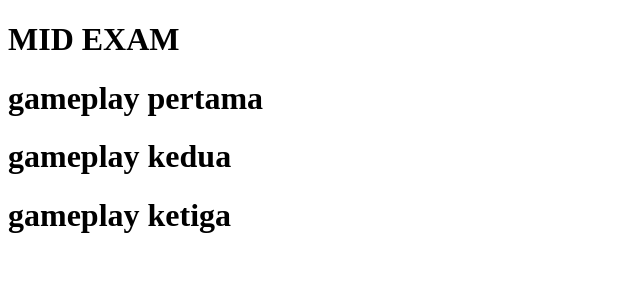
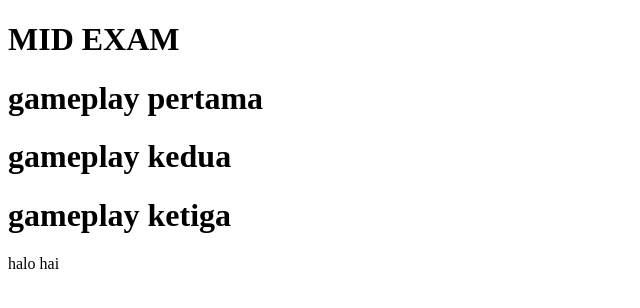
Before and after one commit to aurelivan/midterm, a plain HTML site: page index.html in a window 1280 px wide. Shown: the full height of the page, 0-640 px from the left. Drawn offline with Linux system fonts and the light colour scheme.

Commit message:
update text

```diff
--- a/index.html
+++ b/index.html
@@ -13,5 +13,6 @@
     <h1>gameplay pertama</h1>
     <h1> gameplay kedua</h1>
     <h1> gameplay ketiga</h1>
+    <p>halo hai</p>
 </body>
 </html>
```
